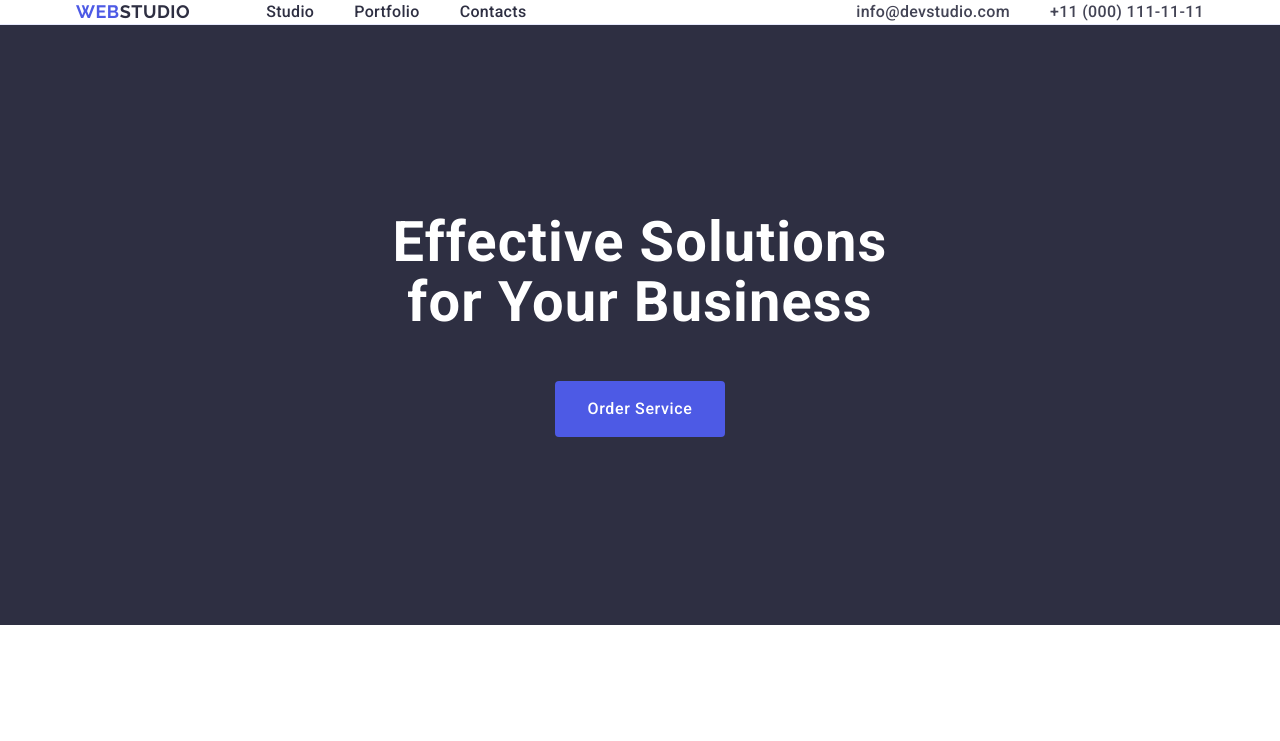
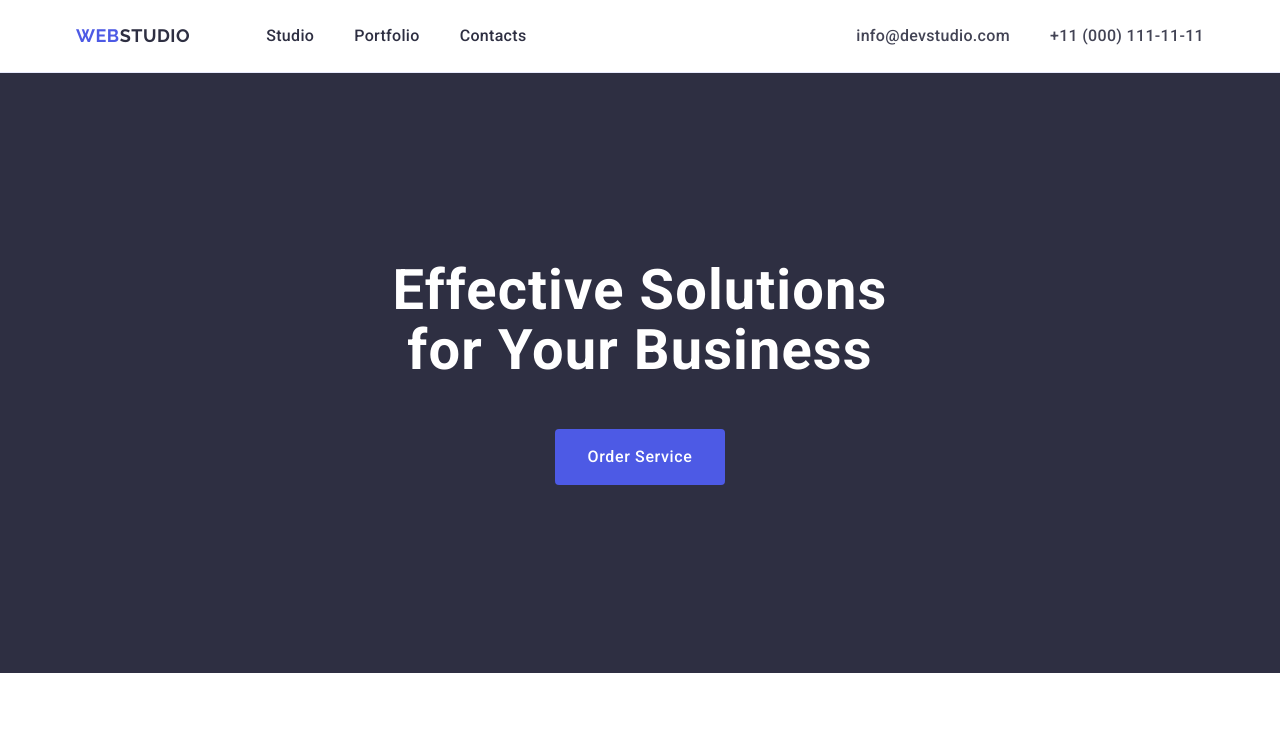
Before and after one commit to forzin/goit-markup-hw-06, a plain HTML site: page index.html in a window 1280 px wide. Shown: the top 741 px of the page. Drawn offline with nearby package versions, Linux system fonts and the light colour scheme.

Commit message:
add index file

```diff
--- a/css/styles.css
+++ b/css/styles.css
@@ -7,6 +7,9 @@ body
 
 .page-header {
     border-bottom: 1px solid #e7e9fc;
+    max-width: 1440px;
+    margin-left: auto;
+    margin-right: auto;
 }
 
 a
@@ -68,6 +71,8 @@ h1, h2, h3, h4, h5, h6, p {
 .menu-links {
     display: flex;
     gap: 40px;
+    padding-top: 24px;
+    padding-bottom: 24px;
 }
 
 .navigation-container {
@@ -94,6 +99,8 @@ h1, h2, h3, h4, h5, h6, p {
 .menu {
     display: flex;
     gap: 40px;
+    padding-top: 24px;
+    padding-bottom: 24px;
 }
 
 .menu-address .link:focus, .menu-address .link:hover{
```
